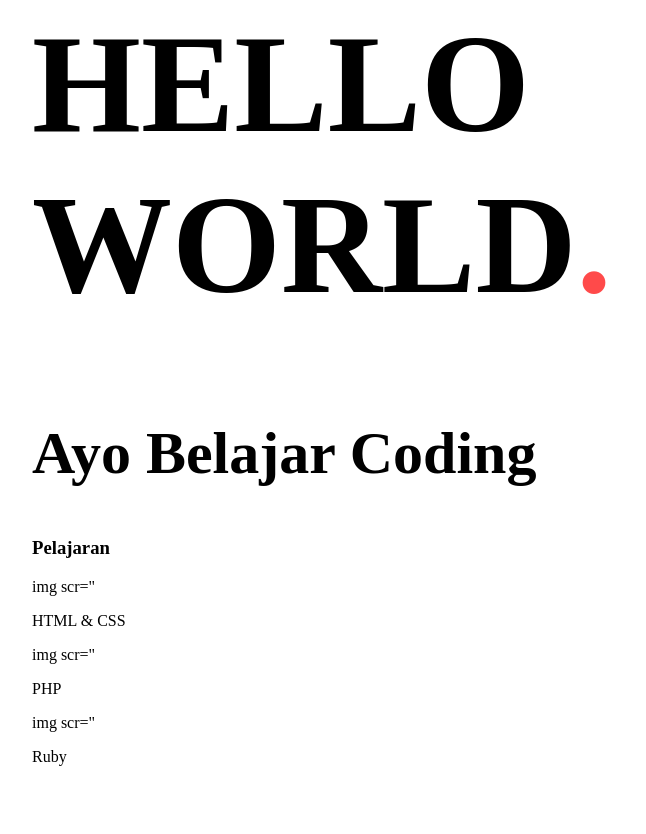
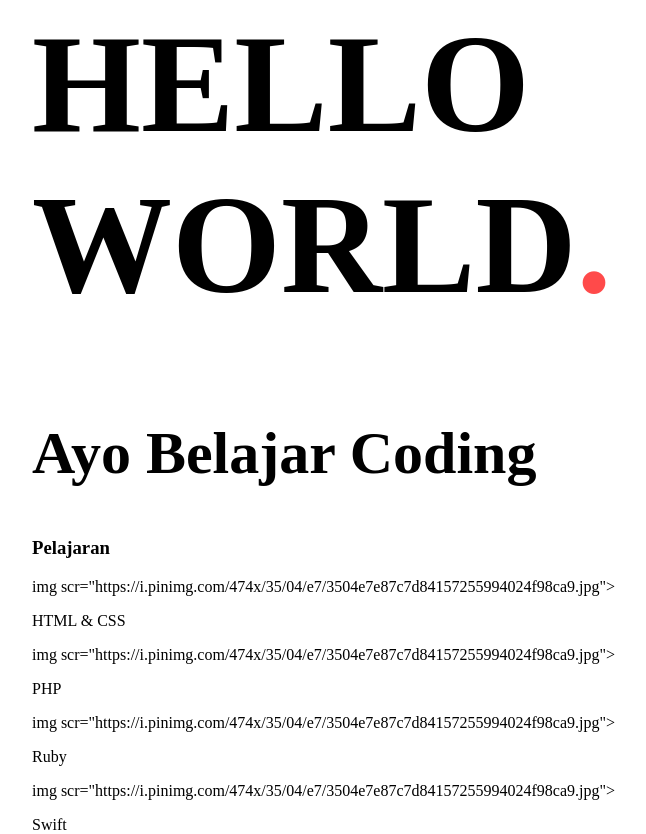
Before and after one commit to AridaNur/PK_II-Pertemuanke-2, a plain HTML site: page index.html in a window 1280 px wide. Shown: the part 1259-2093 px from the top of the page, without its empty margins (56-702 px from the left). Before the commit the page ends 2025 px from the top, so only its background shows below. Drawn offline with Linux system fonts and the light colour scheme.

Commit message:
Update index.html

```diff
--- a/index.html
+++ b/index.html
@@ -17,7 +17,7 @@
     </div>
   </div>
     <div class="main">
-      <img src="
+      <img src="https://i.pinimg.com/474x/35/04/e7/3504e7e87c7d84157255994024f98ca9.jpg">
         <ul style="list-style-type:disc;">
         <li>html</li>
         <li>pHP</li>
@@ -50,16 +50,21 @@
       <div class="contents">
         <h3 class="section-title">Pelajaran</h3>
         <div class="contents-item">
-          img scr="
+          img scr="https://i.pinimg.com/474x/35/04/e7/3504e7e87c7d84157255994024f98ca9.jpg">
           <p>HTML & CSS</p>
         </div>
         <div class="contents-item">
-          img scr="
+          img scr="https://i.pinimg.com/474x/35/04/e7/3504e7e87c7d84157255994024f98ca9.jpg">
           <p>PHP</p>
         </div>
         <div class="contents-item">
-          img scr="
+          img scr="https://i.pinimg.com/474x/35/04/e7/3504e7e87c7d84157255994024f98ca9.jpg">
           <p>Ruby</p>
         </div>
+         <div class="contents-item">
+          img scr="https://i.pinimg.com/474x/35/04/e7/3504e7e87c7d84157255994024f98ca9.jpg">
+          <p>Swift</p>
+        </div>
+      </div>
   </body>
 </html>
```
